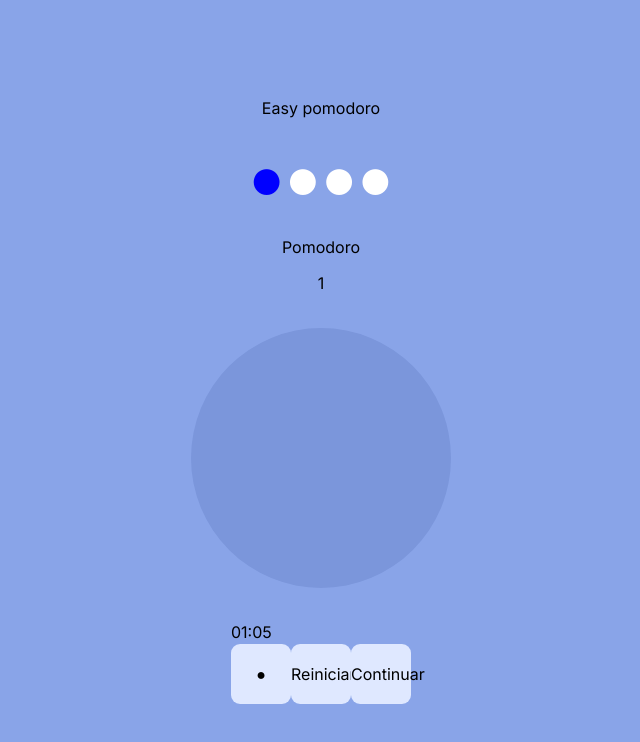
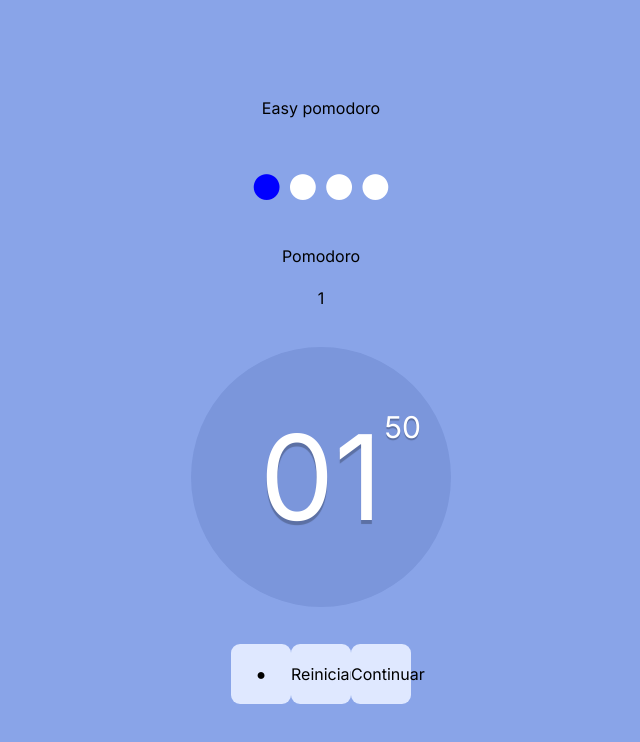
Before and after one commit to ferutizi/easy-pomodoro, a Next.js app: page / in a window 1280 px wide. Shown: the top 742 px of the page, without its empty margins (319-959 px from the left). Built offline with nearby package versions, Linux system fonts and the light colour scheme.

Commit message:
Added font family, styled timer position

```diff
--- a/src/app/components/Timer.scss
+++ b/src/app/components/Timer.scss
@@ -1,4 +1,5 @@
 @import '../sass/variables';
+@import url('https://fonts.googleapis.com/css2?family=Inter&display=swap');
 
 @keyframes progress {
     to {
@@ -29,6 +30,32 @@
 
 /* ---------------------------------------------------- */
 
+.timer--clock {
+    font-family: inter ,sans-serif;
+    color: #fff;
+    text-shadow: $shadow;
+    font-weight: 400;
+    letter-spacing: 0;
+    position: relative;
+    z-index: 1;
+}
+
+.timer--minutes {
+    position: absolute;
+    top: 50%;
+    left: 50%;
+    transform: translate(-50%, -50%);
+    font-size: 118px;
+}
+
+.timer--seconds {
+    position: absolute;
+    top: 78px;
+    right: 50px;
+    font-size: 30px;
+    text-shadow: 0px 2px 0.7px rgba(0, 0, 0, 0.25);
+}
+
 .button--start, .button--pause, .button--reset, .button--next {
     width: 60px;
     height: 60px;
--- a/src/app/components/Timer.tsx
+++ b/src/app/components/Timer.tsx
@@ -1,5 +1,6 @@
 'use client'
 
+import '../sass/_variables.scss';
 import './Timer.scss'
 import {useState, useEffect} from 'react';
 import 'react';
@@ -13,7 +14,7 @@ declare module 'react' {
 export default function Timer() {
   //Initial interval times
   const [pomodoroMinutes, setPomodoroMinutes] = useState<number>(1);
-  const [pomodoroSeconds, setPomodoroSeconds] = useState<number>(5);
+  const [pomodoroSeconds, setPomodoroSeconds] = useState<number>(50);
   const [breakMinutes, setBreakMinutes] = useState<number>(0);
   const [breakSeconds, setBreakSeconds] = useState<number>(5);
   const [longBreakMinutes, setLongBreakMinutes] = useState<number>(0);
@@ -126,6 +127,7 @@ export default function Timer() {
       </h2>
       <h2>{intervalState ? 'Pomodoro' : 'Descanso'}</h2>
       <h2>{currentPomodoro}</h2>
+      <div className='timer--clock'>
         <svg width="300" height="300">
           <circle className='base__circle' r="130" cx="50%" cy="50%" pathLength="100" />
           { circleProgress ?
@@ -133,10 +135,18 @@ export default function Timer() {
             : null
           }
         </svg>
+        <div className='timer--minutes'>
+          <p>
+            {minutes.toString().padStart(2, '0')}
+          </p>
+        </div>
+        <div className='timer--seconds'>
+          <p>
+            {seconds.toString().padStart(2, '0')}
+          </p>
+        </div>
+      </div>
       <div>
-        <p>
-          {minutes.toString().padStart(2, '0')}:{seconds.toString().padStart(2, '0')}
-        </p>
         {
           startButton
           ? <button className='button--start' type='button' onClick={()=> start()}>●</button>
--- a/src/app/globals.scss
+++ b/src/app/globals.scss
@@ -6,4 +6,5 @@
 
 body {
   background-color: $blue-background;
+  font-family: Inter;
 }
--- a/src/app/sass/_variables.scss
+++ b/src/app/sass/_variables.scss
@@ -1,3 +1,5 @@
+$shadow: 0px 4px 0.7px rgba(0, 0, 0, 0.25);
+
 $blue-primary: #5A76BF;
 $blue-secondary: #7B96DB;
 $blue-background: #89A4E8;
```
Lines whose indentation alone changed are shown as unchanged.
